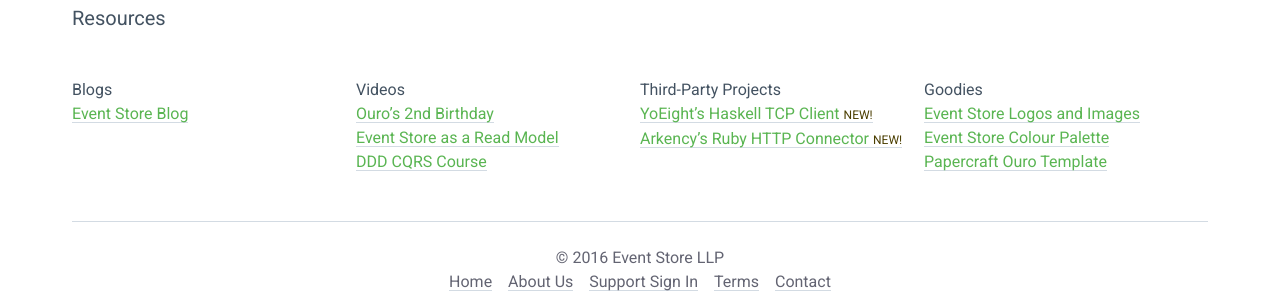
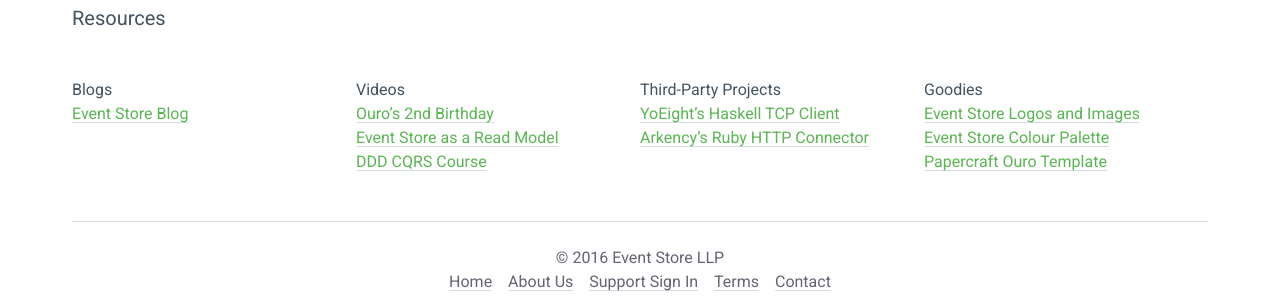
Before and after one commit to sandboxorg/geteventstore.com, a Jekyll site: the page built from community/index.html, in a window 1280 px wide. Shown: the part 1385-1685 px from the top of the page. Built offline with Jekyll 4.4.1, drawn with Linux system fonts in a browser that asks for light colours; nearby versions of some CDN libraries; Markdown is read by kramdown in place of the engine named in the settings.

Commit message:
Removed new flags

```diff
--- a/_data/resources.json
+++ b/_data/resources.json
@@ -23,12 +23,10 @@
         {
             "name": "YoEight’s Haskell TCP Client",
             "url": "https://github.com/YoEight/eventstore",
-            "flag": "new"
         },
         {
             "name": "Arkency’s Ruby HTTP Connector",
             "url": "https://github.com/arkency/http_eventstore",
-            "flag": "new"
         }
     ],
     "goodies": [
```
